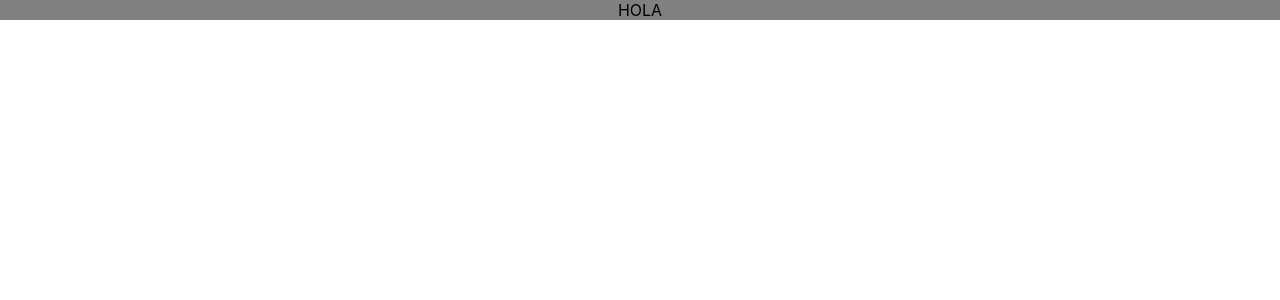
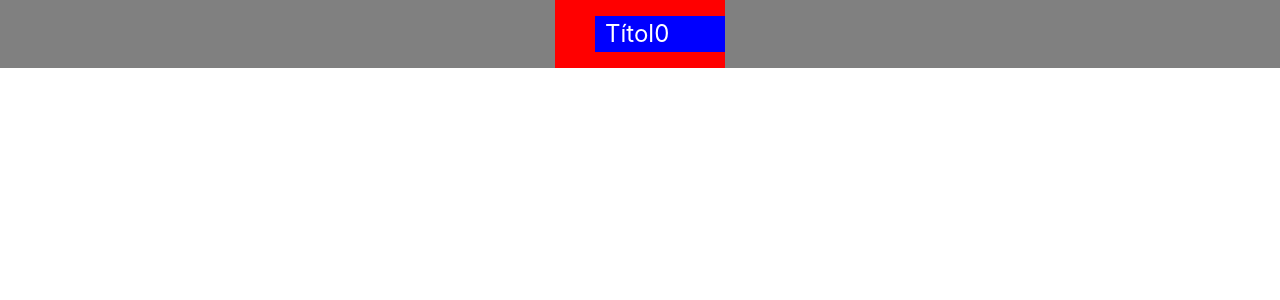
Before and after one commit to jordi3d/Exercicis, a React (Create React App) app: page / in a window 1280 px wide. Shown: the top 300 px of the page. Built offline with nearby package versions, Linux system fonts and the light colour scheme.

Commit message:
no funciona

```diff
--- a/src/Acordio.css
+++ b/src/Acordio.css
@@ -1,3 +1,18 @@
 #acordio {
     background-color: red;
 }
+
+.entrada {
+    background-color: blue;
+    color: white;
+    list-style: none;
+    text-align: left;
+    padding-left: 10px;
+    width: 120px;
+    font-size: x-large;
+    line-height: 1.5em;
+}
+
+li {
+    cursor: pointer;
+}
--- a/src/Acordio.js
+++ b/src/Acordio.js
@@ -1,5 +1,106 @@
 import "./Acordio.css";
+import { useState } from "react";
+
+let menus = ["Títol0", "Títol1", "Títol2", "Títol3", "Títol4"];
 
 export default function Acordio() {
-  return <div>HOLA</div>;
+  const [desplega0, setDesplega0] = useState(false);
+  const [desplega1, setDesplega1] = useState(false);
+  const [desplega2, setDesplega2] = useState(false);
+  const [desplega3, setDesplega3] = useState(false);
+  const [desplega4, setDesplega4] = useState(false);
+
+  function fesclick(elem) {
+    /*  console.log("Index %s %d", elem.n, elem.index);*/
+    console.log(
+      "IN 0: %s 1: %s 2: %s 3: %s",
+      desplega0,
+      desplega1,
+      desplega2,
+      desplega3
+    );
+    switch (elem) {
+      case 0:
+        console.log("abans %s", desplega0);
+        setDesplega0(!desplega0);
+        console.log("després %s", desplega0);
+        setDesplega1(false);
+        setDesplega2(false);
+        setDesplega3(false);
+        setDesplega4(false);
+        break;
+      case 1:
+        setDesplega1(!desplega1);
+        setDesplega2(false);
+        setDesplega3(false);
+        setDesplega1(false);
+        break;
+      case 2:
+        setDesplega2(!desplega2);
+        setDesplega3(false);
+        setDesplega4(false);
+        break;
+      default:
+    }
+    if (desplega0) {
+      if (desplega1) {
+        if (desplega2) {
+        } else {
+        }
+      } else {
+        if (desplega2) {
+        } else {
+        }
+      }
+    } else {
+      if (desplega1) {
+        if (desplega2) {
+        } else {
+        }
+      } else {
+        if (desplega2) {
+        } else {
+        }
+      }
+    }
+    console.log(
+      "OUT 0: %s 1: %s 2: %s 3: %s",
+      desplega0,
+      desplega1,
+      desplega2,
+      desplega3
+    );
+    return true;
+  }
+  return (
+    <div id="acordio">
+      <ul>
+        <li className="entrada" onClick={() => fesclick(0)}>
+          {menus[0]}
+        </li>
+        <li className="entrada" onClick={() => fesclick(1)}>
+          {desplega0 && menus[1]}
+        </li>
+        <li className="entrada" onClick={() => fesclick(2)}>
+          {desplega1 && menus[2]}
+        </li>
+        <li className="entrada" onClick={() => fesclick(3)}>
+          {desplega2 && menus[3]}
+        </li>
+        {/*menus.map((n, index) => (
+          <li
+            className="entrada"
+            key={n}
+            onClick={() => fesclick({ n, index })}
+          >
+            {menus[index]}
+          </li>
+        ))*/}
+      </ul>
+    </div>
+  );
 }
+
+/*<li className="entrada" key={n} onClick={() => fesclick({ n})}>
+           {submenus_l[n]} && {submenus[n]}
+</li>*/
```
